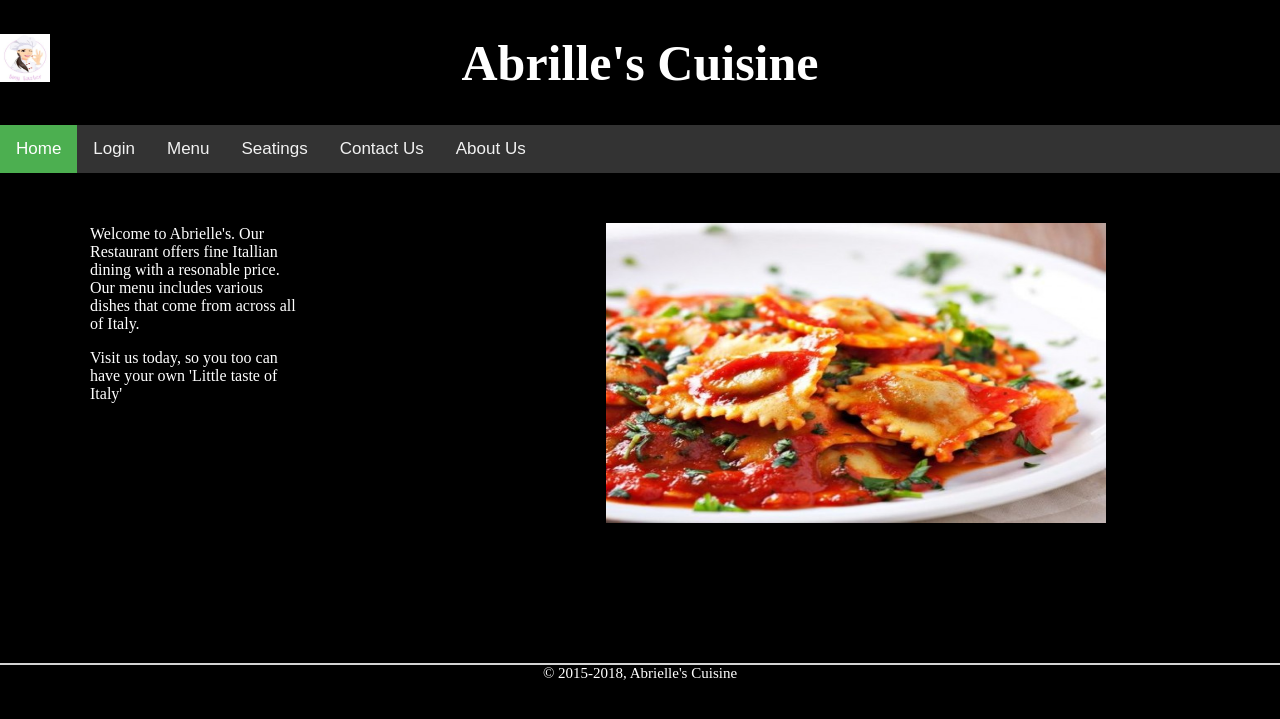
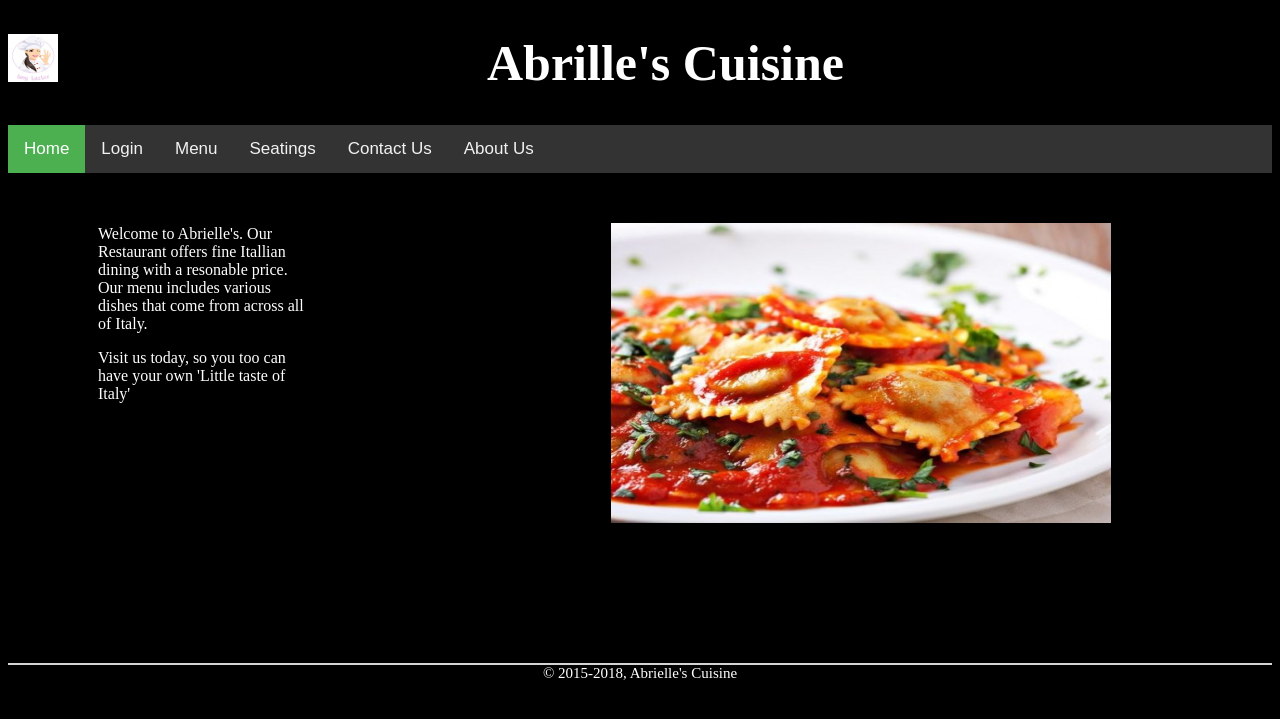
Before and after one commit to orcana/Final-Project, a PHP site: page /index.php in a window 1280 px wide. Shown: the top 719 px of the page. Run offline with PHP 8.4, Linux system fonts and the light colour scheme.

Commit message:
Changed CSS
Portions of the CSS which affected the logo code was changed.

```diff
--- a/CSS/style.css
+++ b/CSS/style.css
@@ -1,11 +1,6 @@
 /* Main Body of the page */
 body
 {
-
- margin: 0;
- padding:0;
- background-repeat: no-repeat;
- background-size: cover;
  background-color: #000000;
  font-family: sans-serif;
  color:#ffffff;
@@ -160,6 +155,7 @@ table{
  width: 100%;
  margin-bottom: 20px;
 }
+
 .loginbox input[type="text"],
 .loginbox input[type="password"]
 {
@@ -203,7 +199,6 @@ table{
 #logo{  /* Logo addition here*/
 	width:50px;
 	height:50px;
-	position:fixed;
-	z-index:300;
 	border-right: 1px solid #000;
+    float: left;
 }
```
